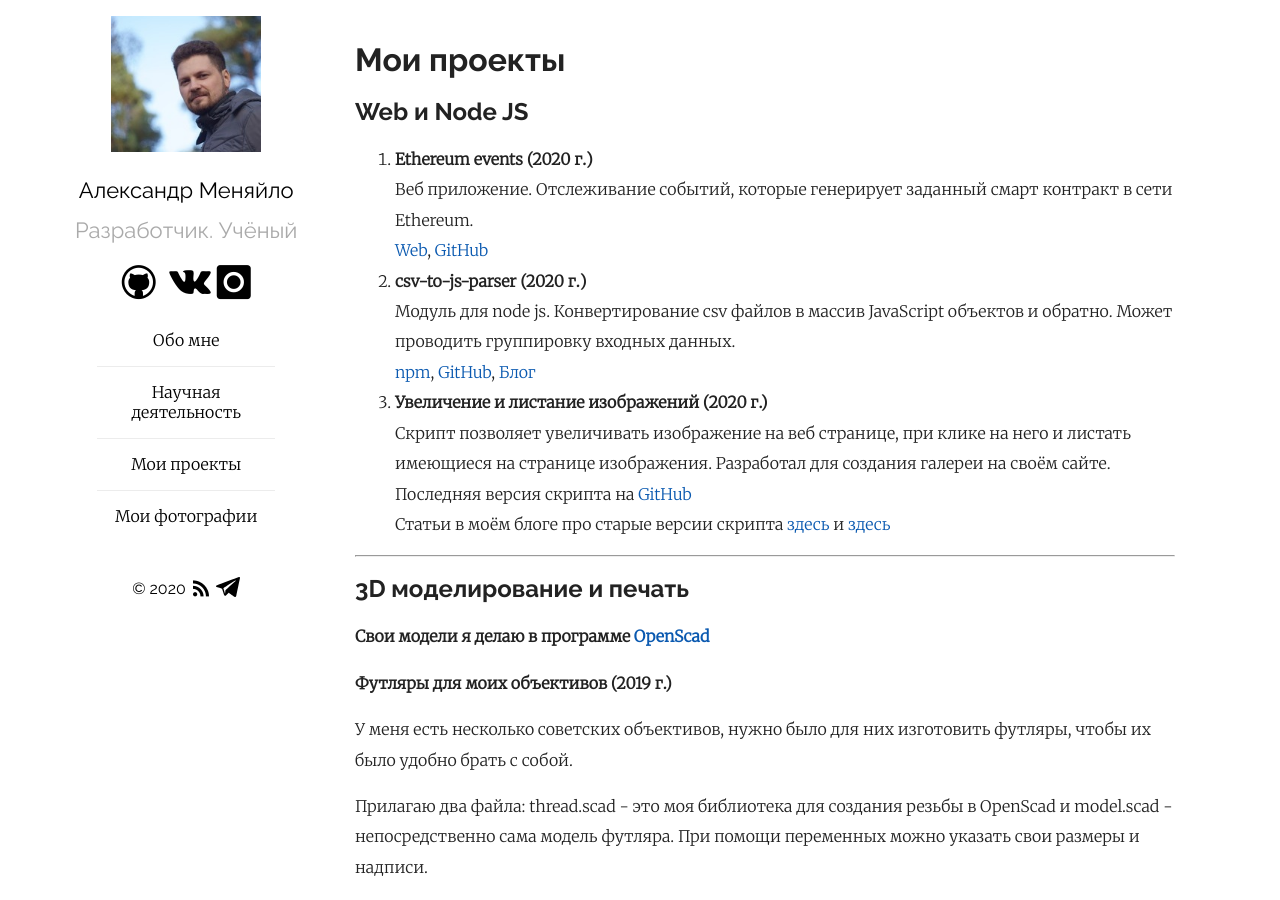
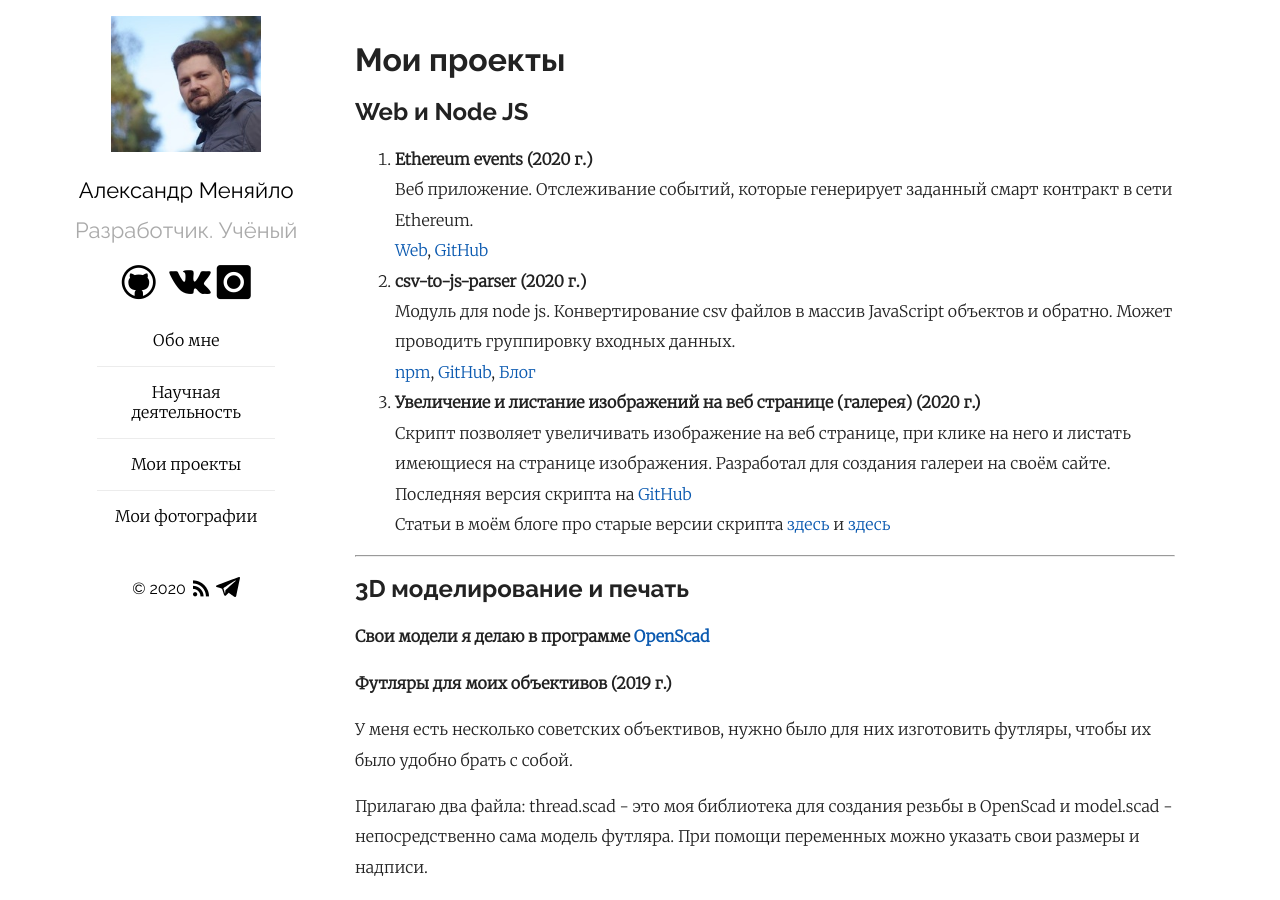
Before and after one commit to Mendeo/mendeo.github.io, a Jekyll site: the page built from projects.md, in a window 1280 px wide and 900 px high. Built offline with Jekyll 4.4.1, drawn with Linux system fonts in a browser that asks for light colours; our own code applies the rules of GitHub Pages for plain Markdown files.

Commit message:
Исправил название в проектах.

```diff
--- a/projects.md
+++ b/projects.md
@@ -12,7 +12,7 @@ has_scalable_images: true
 1. **csv-to-js-parser (2020 г.)**
 Модуль для node js. Конвертирование csv файлов в массив JavaScript объектов и обратно. Может проводить группировку входных данных.
 [npm](https://www.npmjs.com/package/csv-to-js-parser), [GitHub](https://github.com/Mendeo/csv-to-js-parser), [Блог]({%- post_url 2020-04-10-csv-to-js-parser -%})
-1. **Увеличение и листание изображений (2020 г.)**
+1. **Увеличение и листание изображений на веб странице (галерея) (2020 г.)**
 Скрипт позволяет увеличивать изображение на веб странице, при клике на него и листать имеющиеся на странице изображения. Разработал для создания галереи на своём сайте.
 Последняя версия скрипта на [GitHub](https://github.com/Mendeo/image_enlarger)
 Статьи в моём блоге про старые версии скрипта [здесь]({%- post_url 2020-05-05-script-uvelichenie-kartinok -%}) и [здесь]({%- post_url 2020-07-07-script-uvelichenie-kartinok_novaya_versiya -%})
```
